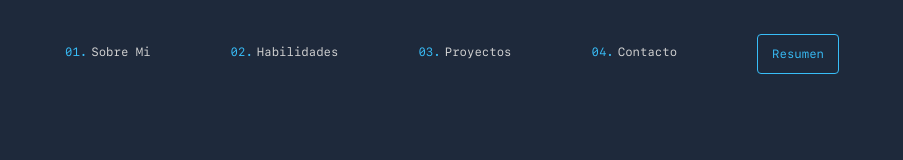
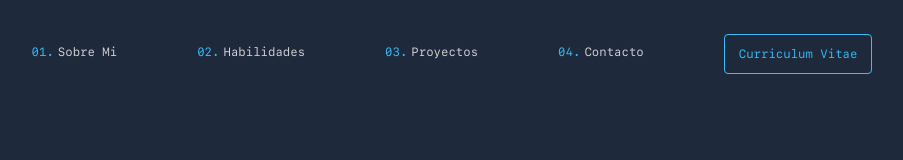
Before and after one commit to AgusjkDev/Old-Portfolio, an Astro site: page / in a window 1280 px wide. Shown: the whole page, without its empty margins (188-1091 px from the left). Built offline with nearby package versions, Linux system fonts and the light colour scheme; Astro itself is replaced by a stand-in of ours.

Commit message:
Change ResumeButton title and children

```diff
--- a/src/components/ResumeButton.astro
+++ b/src/components/ResumeButton.astro
@@ -1,8 +1,8 @@
 <a
-    title="¡Descarga mi resumen!"
+    title="¡Descarga mi curriculum vitae!"
     href="/agustin-arnoldi-resume.pdf"
     class="rounded border-[1px] border-sky-400 px-4 py-3 font-sfmono text-sky-400 transition-colors duration-300 hover:bg-sky-900 sm:px-3.5 sm:py-3 sm:text-xs"
     download
 >
-    Resumen
+    Curriculum Vitae
 </a>
```
